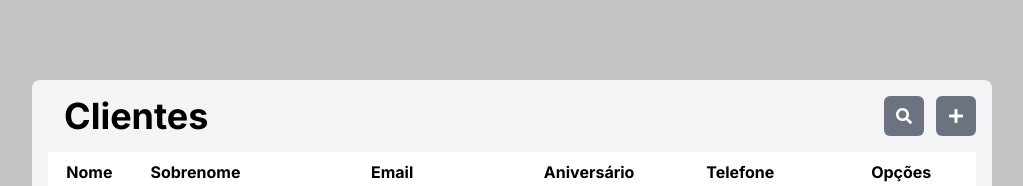
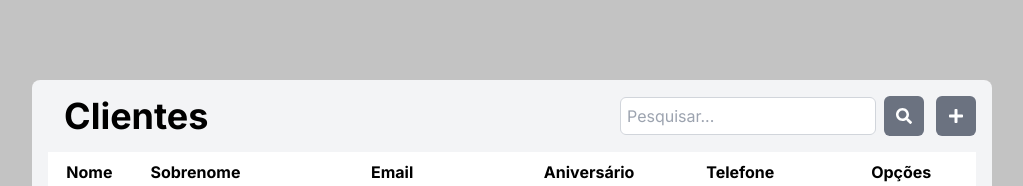
Before and after one commit to joao1barbosa/client-manager-cc, a Next.js app in the folder frontend/: page / in a window 1280 px wide. Both pictures are taken after a click on the button 1032 px from the left and 116 px from the top of the page. Shown: the top 186 px of the page, without its empty margins (128-1151 px from the left). Built offline with nearby package versions, Linux system fonts and the light colour scheme.

Commit message:
feature: dinamic seach-bar

```diff
--- a/frontend/src/components/AddClienteModal.tsx
+++ b/frontend/src/components/AddClienteModal.tsx
@@ -36,7 +36,7 @@ export default function AddClienteModal({isOpen, onClose}: Props){
               <InputField id="aniversario" type="text" placeholder="Data de Nascimento"/>
               <InputField id="telefone" type="text" placeholder="Telefone"/>
 
-              <div className="flex justify-end">
+              <div className="flex justify-center">
                 <button
                   type="button"
                   className="bg-gray-500 text-white px-4 py-2 rounded-md hover:bg-gray-600"
--- a/frontend/src/components/ClientesButtons.tsx
+++ b/frontend/src/components/ClientesButtons.tsx
@@ -1,4 +1,5 @@
 import { FaSearch, FaPlus } from "react-icons/fa"
+import SearchBar from "./SearchBar";
 
 interface Props {
     onAddClick: () => void;
@@ -7,9 +8,10 @@ interface Props {
 export default function ClientesButtons({onAddClick}: Props){
     return(
         <div className="flex flex-row space-x-3">
-            <button className="flex justify-center items-center w-10 h-10 bg-gray-500 rounded-md hover:bg-gray-600">
+            {/* <button className="flex justify-center items-center w-10 h-10 bg-gray-500 rounded-md hover:bg-gray-600">
                 <FaSearch className="text-white" />
-            </button>
+            </button> */}
+            <SearchBar/>
             <button
                 className="flex justify-center items-center w-10 h-10 bg-gray-500 rounded-md hover:bg-gray-600"
                 onClick={onAddClick}
--- a/frontend/src/components/ClientesTable.tsx
+++ b/frontend/src/components/ClientesTable.tsx
@@ -5,14 +5,11 @@ import ClientesButtons from "./ClientesButtons";
 import OptionsButtons from "./OptionsButtons";
 import AddClienteModal from "./AddClienteModal";
 import DeleteConfirmationModal from "./DeleteConfirmationModal";
+import { handleClick } from "@/utils/haddleClick";
 
 export default function ClientesTable() {
     const [isAddModalOpen, setIsAddModalOpen] = useState<boolean>(false);
     const [isDeleteModalOpen, setIsDeleteModalOpen] = useState<boolean>(false);
-
-    const handleClick = (set: (value: boolean) => void, value: boolean) => {
-      set(value);
-    }
 
     return (
         <main className="relative w-3/4 h-[80vh] bg-gray-100 rounded-lg p-4 overflow-hidden">
--- /dev/null
+++ b/frontend/src/components/SearchBar.tsx
@@ -0,0 +1,40 @@
+"use client"
+
+import { useState } from 'react';
+import { FaSearch } from "react-icons/fa";
+
+export default function SearchBar() {
+  const [isActive, setIsActive] = useState(false);
+
+  return (
+    <div className="flex items-center">
+        <input
+            type="text"
+            placeholder="Pesquisar..."
+            className= {
+                `transition-all duration-300 ease-in-out border border-gray-300
+                rounded-md p-1.5 mr-2 ${isActive ? 'w-64 opacity-100' : 'w-0 opacity-0'}`
+            }
+            onBlur={() => setIsActive(false)}
+            autoFocus={isActive}
+        />
+        <button
+            className="
+            flex justify-center items-center w-10 h-10 bg-gray-500 rounded-md hover:bg-gray-600
+            "
+            onClick={() => setIsActive(!isActive)}
+        >
+                <FaSearch className="text-white" />
+        </button>
+        {/* <button
+            className= {
+              `flex justify-center items-center 'w-10' h-10
+              bg-gray-500 rounded-md hover:bg-gray-600 transition-all duration-300 ease-in-out`
+          }
+          onClick={() => setIsActive(!isActive)}
+        >
+            <FaSearch className="text-white" />
+        </button> */}
+    </div>
+  );
+}
--- /dev/null
+++ b/frontend/src/utils/haddleClick.ts
@@ -0,0 +1,3 @@
+export const handleClick = (set: (value: boolean) => void, value: boolean) => {
+    set(value);
+}
```
